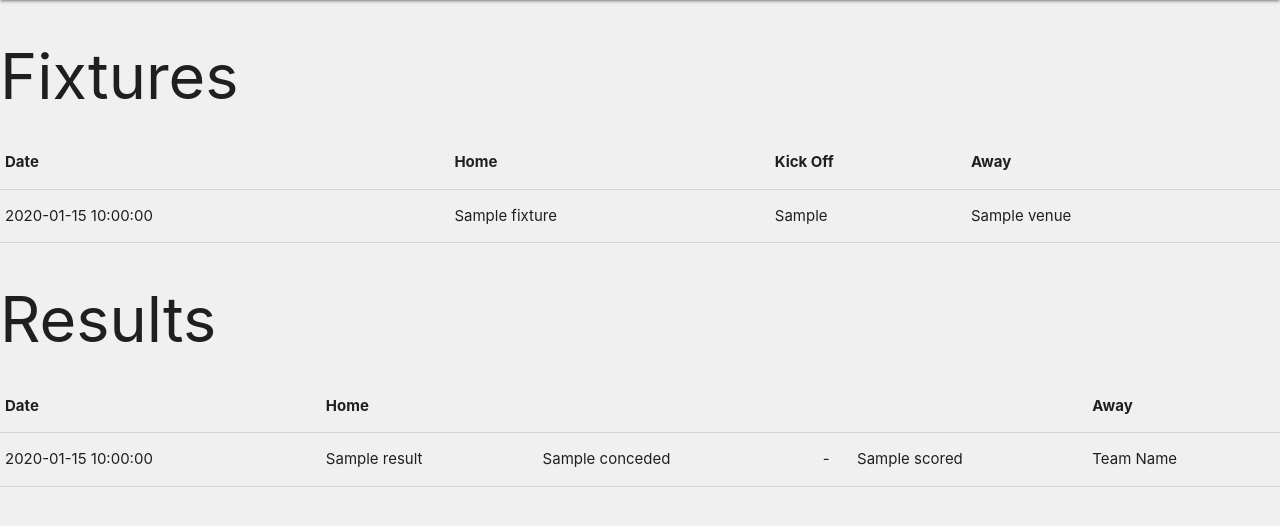
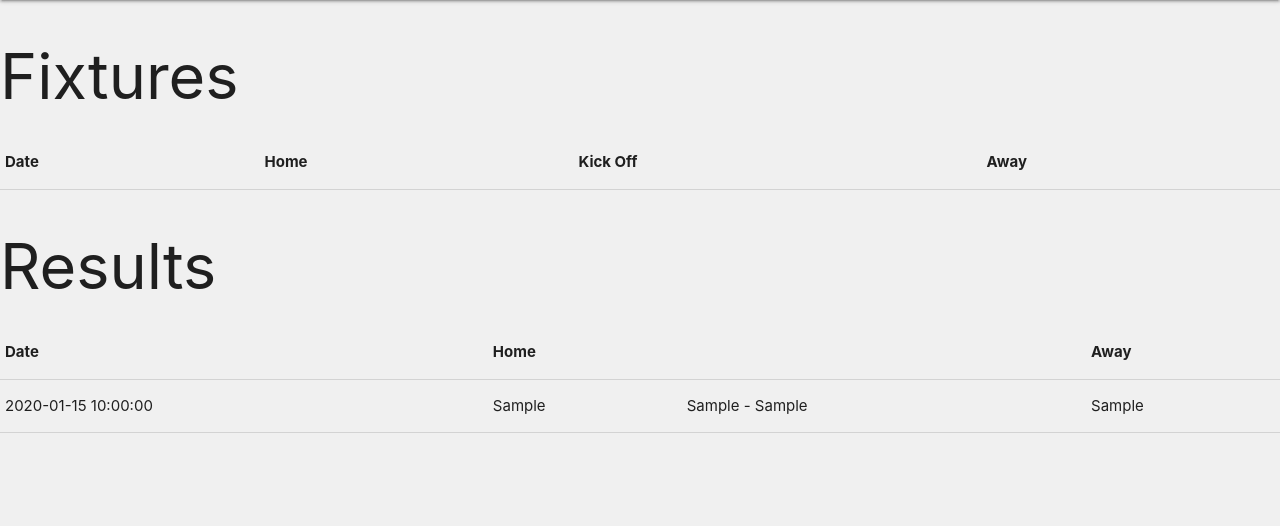
Before and after one commit to TwoBitCliff/Football-Manager-App, a Flask app: page /get_fixtures in a window 1280 px wide. Shown: the part 64-590 px from the top of the page. Run offline with Flask 2, Linux system fonts and the light colour scheme; a database or web service that is not in the repository returns one stand-in record (values such as "Sample title"); lists and menus that the app fills with data are empty; some libraries are stand-ins or nearby versions.

Commit message:
Recreated Fixtures and Results Tables

```diff
--- a/app.py
+++ b/app.py
@@ -70,8 +70,8 @@ def search_player():
 @app.route("/get_fixtures")
 def get_fixtures():
     fixtures = mongo.db.fixtures.find()
-    result = mongo.db.result.find()
-    return render_template("fixtures.html", fixtures=fixtures, result=result)
+    results = mongo.db.fixtures.find()
+    return render_template("fixtures.html", fixtures=fixtures, results=results)
 
 
 @app.route("/register", methods=["GET", "POST"])
--- a/templates/fixtures.html
+++ b/templates/fixtures.html
@@ -18,18 +18,22 @@
     <tbody>
 
 
-        {% for team in fixtures %}
+        {% for fixture in fixtures %}
+        {% if fixture.home_goals == "null" %}
         <tr>
-            <td>{{ team.date }}</td>
-            <td>{{ team.team_name }}</td>
-            <td>{{ team.kick_off }}</td>
-            <td>{{ team.venue }}</td>
+            <td>{{ fixture.date }}</td>
+            <td>{{ fixture.home_team }}</td>
+            <td>{{ fixture.kick_off }}</td>
+            <td>{{ fixture.away_team }}</td>
         </tr>
+        {% endif %}
         {% endfor %}
 
     </tbody>
 
 </table>
+
+
 <!-- Results Table -->
 <table>
     <thead>
@@ -38,24 +42,21 @@
             <th>Date</th>
             <th>Home</th>
             <th></th>
-            <th>
-            </th>
-            <th></th>
             <th>Away</th>
 
         </tr>
     </thead>
     <tbody>
 
-        {% for score in result %}
+        {% for result in results %}
+        {% if result.home_goals != "null" %}
         <tr>
-            <td>{{ score.date }}</td>
-            <td>{{ score.team_name }}</td>
-            <td>{{ score.conceded }}</td>
-            <td>-</td>
-            <td>{{ score.scored }}</td>
-            <td>Team Name</td>
+            <td>{{ result.date }}</td>
+            <td>{{ result.home_team }}</td>
+            <td>{{ result.home_goals }} - {{ result.away_goals }}</td>
+            <td>{{ result.away_team }}</td>
         </tr>
+        {% endif %}
         {% endfor %}
 
     </tbody>
```
